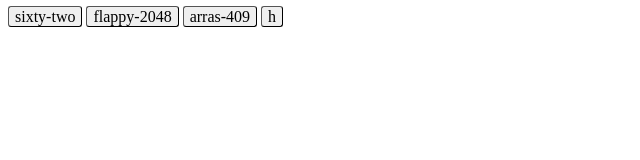
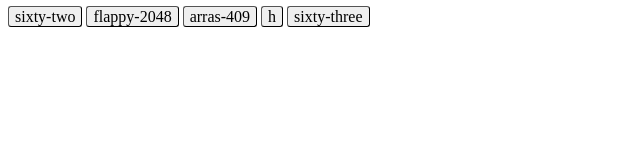
Before and after one commit to leviajulianna09/leviajulianna09.github.io, a plain HTML site: page index.html in a window 1280 px wide. Shown: the whole page, without its empty margins (0-640 px from the left). Drawn offline with Linux system fonts and the light colour scheme.

Commit message:
Update index.html

```diff
--- a/index.html
+++ b/index.html
@@ -11,5 +11,6 @@
 <a href="https://leviajulianna09.github.io/flappy-2048/" class="button">flappy-2048</a>
 <a href="https://leviajulianna09.github.io/arras-409/" class="button">arras-409</a>
 <a href="https://tesertcode.github.io/" class="button">h</a>
+<a href="https://www.roblox.com/fr/games/138837502355157/SPREAD-THE-LOVE-Grace" class="button">sixty-three</a>
 </body>
 </html>
```
